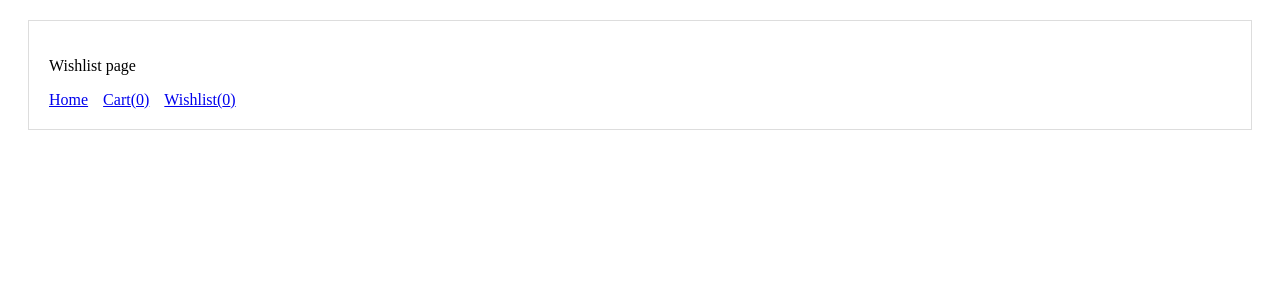
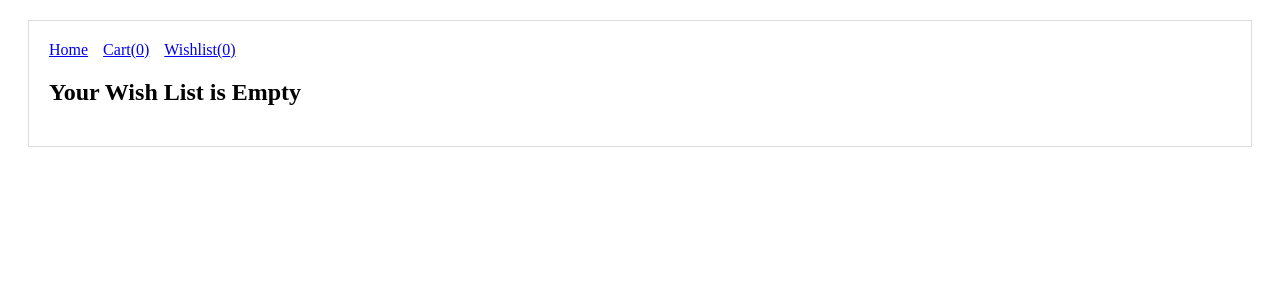
Before and after one commit to stenly15/ecommerce, a Next.js app: page /wishlist in a window 1280 px wide. Shown: the top 300 px of the page. Built offline with nearby package versions, Linux system fonts and the light colour scheme.

Commit message:
finish wishlist page

```diff
--- a/pages/cart.js
+++ b/pages/cart.js
@@ -7,7 +7,7 @@ import * as cartActions from "../store/actions/cart";
 
 import CurrencyFormat from 'react-currency-format';
 
-const CartList = ({ id, image, name, price, quantity, sum }) => {
+const CartItem = ({ id, name, price, quantity, sum }) => {
     const dispatch = useDispatch();
 
     return (
@@ -45,10 +45,9 @@ const Cart = () => {
                 totalAmount === 0
                     ? <h2>Your Cart is Empty</h2>
                     : cartItems.map(item =>
-                        <CartList
+                        <CartItem
                             key={item.productId}
                             id={item.productId}
-                            image={item.productImage}
                             name={item.productName}
                             price={item.productPrice}
                             quantity={item.quantity}
--- a/pages/wishlist.js
+++ b/pages/wishlist.js
@@ -1,11 +1,61 @@
+import { useSelector, useDispatch } from 'react-redux';
+
 import Layout from '../components/layout';
 import Header from '../components/header';
 
+import * as wishListActions from '../store/actions/wishlist';
+
+import CurrencyFormat from 'react-currency-format';
+
+const WishListItem = ({ id, name, price, description, category, image }) => {
+    const dispatch = useDispatch();
+
+    return (
+        <div>
+            <h4>{name}</h4>
+            <img src={image} />
+            <p>Price : <CurrencyFormat value={price} displayType={'text'} thousandSeparator={true} prefix={'Rp. '} /></p>
+            <p>{description}</p>
+            <p>Category: {category}</p>
+            <button onClick={() => { dispatch(wishListActions.removeFromWishList(id)) }}>Remove</button>
+        </div>
+    )
+}
+
 const WishList = () => {
+    const wishListItems = useSelector(state => {
+        const transformedWishListItems = [];
+        for (const key in state.wishlist.items) {
+            transformedWishListItems.push({
+                productId: key,
+                productName: state.wishlist.items[key].productName,
+                productPrice: state.wishlist.items[key].productPrice,
+                productDescription: state.wishlist.items[key].productDescription,
+                productCategory: state.wishlist.items[key].productCategory,
+                productImage: state.wishlist.items[key].productImage
+            });
+        }
+        return transformedWishListItems;
+    });
+
     return (
         <Layout>
-            <p>Wishlist page</p>
             <Header />
+            {
+                wishListItems.length === 0
+                    ? <h2>Your Wish List is Empty</h2>
+                    : wishListItems.map(item =>
+                        <WishListItem
+                            key={item.productId}
+                            id={item.productId}
+                            name={item.productName}
+                            price={item.productPrice}
+                            description={item.productDescription}
+                            category={item.productCategory}
+                            image={item.productImage}
+                        />
+                    )
+            }
         </Layout>
     )
 }
--- a/store/actions/wishlist.js
+++ b/store/actions/wishlist.js
@@ -1,5 +1,7 @@
 import { createAction } from '@reduxjs/toolkit';
 
 export const ADD_TO_WISHLIST = 'ADD_TO_WISHLIST';
+export const REMOVE_FROM_WISHLIST = 'REMOVE_FROM_WISHLIST'
 
 export const addToWishList = createAction(ADD_TO_WISHLIST);
+export const removeFromWishList = createAction(REMOVE_FROM_WISHLIST);
--- a/store/reducers/wishlist.js
+++ b/store/reducers/wishlist.js
@@ -1,4 +1,4 @@
-import { ADD_TO_WISHLIST } from "../actions/wishlist";
+import { ADD_TO_WISHLIST, REMOVE_FROM_WISHLIST } from "../actions/wishlist";
 import { createReducer } from '@reduxjs/toolkit';
 
 const initialState = {
@@ -29,6 +29,16 @@ const wishlistReducer = createReducer(initialState, {
             ...state,
             items: { ...state.items, [productId]: wishListItem },
         };
+    },
+    [REMOVE_FROM_WISHLIST]: (state, action) => {
+
+        let updatedWishListItems = { ...state.items };
+        delete updatedWishListItems[action.payload];
+
+        return {
+            ...state,
+            items: updatedWishListItems,
+        };
     }
 })
 
```
